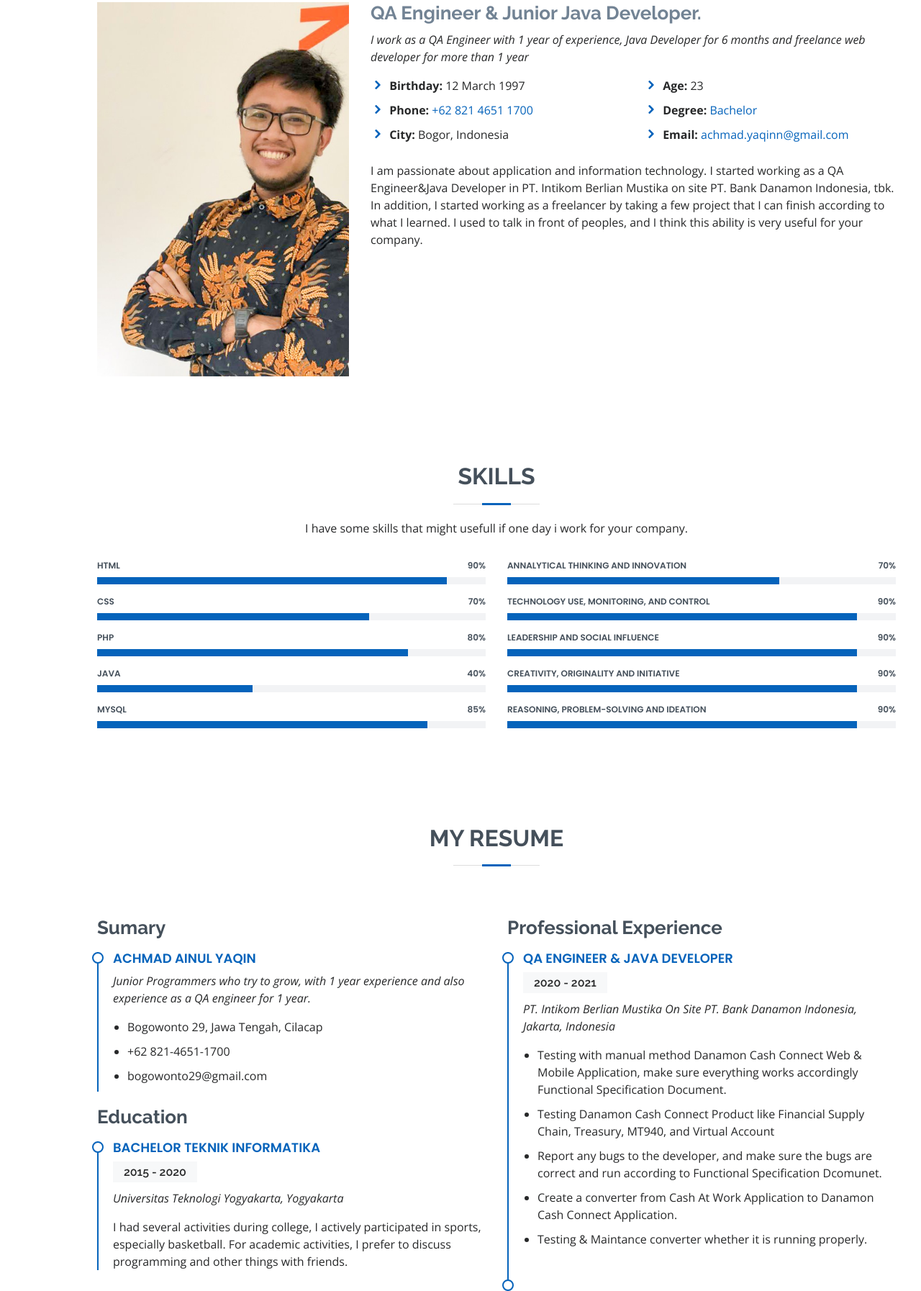
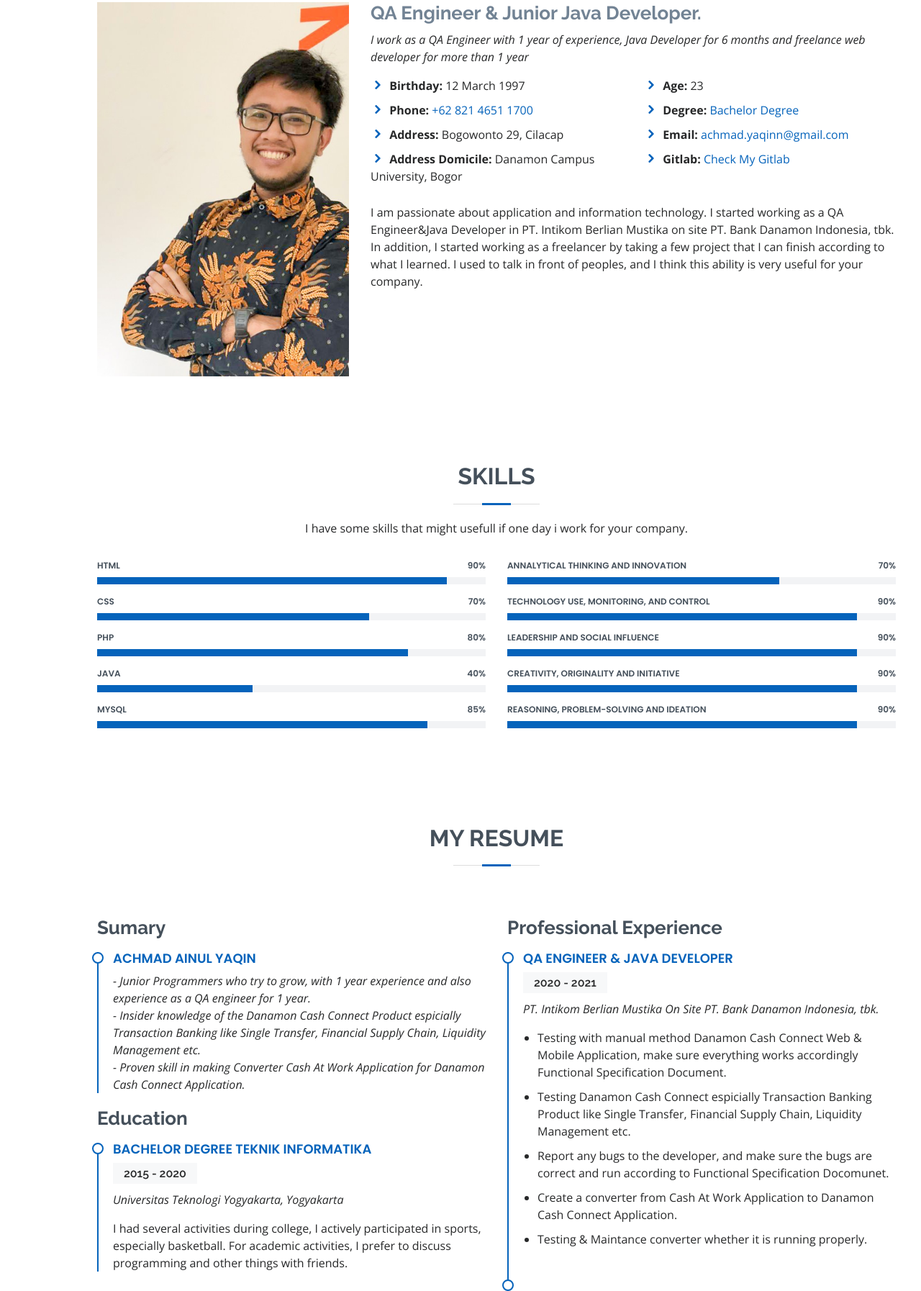
Before and after one commit to ainulyaquen/ainulyaquen.github.io, a plain HTML site: page index.html in a window 1280 px wide. Shown: the part 965-2759 px from the top of the page at 72% size. Drawn offline with nearby package versions, Linux system fonts and the light colour scheme.

Commit message:
Update New

```diff
--- a/index.html
+++ b/index.html
@@ -54,8 +54,9 @@
       <div class="social-links">
         <a href="https://www.instagram.com/ainulyaqinn/" class="instagram"><i class="bx bxl-instagram"></i></a>
         <a href="https://wa.me/6282146511700" class="whatsapp"><i class="bx bxl-whatsapp"></i></a>
-        <a href="https://www.linkedin.com/in/ainul-yaqin-0640a51a6/" class="linkedin"><i class="bx bxl-linkedin"></i></a>
+        <a href="https://www.linkedin.com/in/achmad-ainul-yaqin-0640a51a6//" class="linkedin"><i class="bx bxl-linkedin"></i></a>
         <a href="mailto:achmad.yaqinn@gmail.com" class="icofont-envelope"><i class="bx bxl-envelope"></i></a>
+        <a href="https://gitlab.com/ainulyaqin" class="gitlab"><i class="bx bxl-gitlab"></i></a>
       </div>
     </div>
   </section><!-- End Hero -->
@@ -84,14 +85,16 @@
                 <ul>
                   <li><i class="icofont-rounded-right"></i> <strong>Birthday:</strong> 12 March 1997</li>
                   <li><i class="icofont-rounded-right"></i> <strong>Phone:</strong> <a href="tel:+62 821 4651 1700">+62 821 4651 1700</a></li>
-                  <li><i class="icofont-rounded-right"></i> <strong>City:</strong> Bogor, Indonesia</li>
+                  <li><i class="icofont-rounded-right"></i> <strong>Address:</strong> Bogowonto 29, Cilacap</li>
+                  <li><i class="icofont-rounded-right"></i> <strong>Address Domicile:</strong> Danamon Campus University, Bogor</li>
                 </ul>
               </div>
               <div class="col-lg-6">
                 <ul>
                   <li><i class="icofont-rounded-right"></i> <strong>Age:</strong> 23</li>
-                  <li><i class="icofont-rounded-right"></i> <strong>Degree:</strong> <a href="http://uty.ac.id/">Bachelor</a></li>
+                  <li><i class="icofont-rounded-right"></i> <strong>Degree:</strong> <a href="http://uty.ac.id/">Bachelor Degree</a></li>
                   <li><i class="icofont-rounded-right"></i> <strong>Email:</strong> <a href="mailto:achmad.yaqinn@gmail.com">achmad.yaqinn@gmail.com</a></li>
+                  <li><i class="icofont-rounded-right"></i> <strong>Gitlab:</strong><a href="https://gitlab.com/ainulyaqin">  Check My Gitlab</a></li>
                 </ul>
               </div>
             </div>
@@ -212,17 +215,18 @@
             <div class="resume-item pb-0">
               <h4>Achmad Ainul Yaqin</h4>
               <p><em>
-                Junior Programmers who try to grow, with 1 year experience and also experience as a QA engineer for 1 year.</em></p>
+                - Junior Programmers who try to grow, with 1 year experience and also experience as a QA engineer for 1 year. <br>
+                - Insider knowledge of the Danamon Cash Connect Product espicially Transaction Banking like Single Transfer, Financial Supply Chain, Liquidity Management etc. <br>
+                - Proven skill in making Converter Cash At Work Application for Danamon Cash Connect Application.
+              </em></p>
               <ul>
-                <li>Bogowonto 29, Jawa Tengah, Cilacap</li>
-                <li>+62 821-4651-1700</li>
-                <li>bogowonto29@gmail.com</li>
+
               </ul>
             </div>
 
             <h3 class="resume-title">Education</h3>
               <div class="resume-item">
-              <h4>Bachelor Teknik Informatika</h4>
+              <h4>Bachelor Degree Teknik Informatika</h4>
               <h5>2015 - 2020</h5>
               <p><em>Universitas Teknologi Yogyakarta, Yogyakarta</em></p>
               <p>I had several activities during college, I actively participated in sports, especially basketball. For academic activities, I prefer to discuss programming and other things with friends.</p>
@@ -233,11 +237,11 @@
             <div class="resume-item">
               <h4>QA Engineer &amp; Java Developer</h4>
               <h5>2020 - 2021</h5>
-              <p><em>PT. Intikom Berlian Mustika On Site PT. Bank Danamon Indonesia, Jakarta, Indonesia </em></p>
+              <p><em>PT. Intikom Berlian Mustika On Site PT. Bank Danamon Indonesia, tbk.</em></p>
               <ul>
                 <li>Testing with manual method Danamon Cash Connect Web & Mobile Application, make sure everything works accordingly Functional Specification Document.</li>
-                <li>Testing Danamon Cash Connect Product like Financial Supply Chain, Treasury, MT940, and Virtual Account</li>
-                <li>Report any bugs to the developer, and make sure the bugs are correct and run according to Functional Specification Dcomunet.</li>
+                <li>Testing Danamon Cash Connect espicially Transaction Banking Product like Single Transfer, Financial Supply Chain, Liquidity Management etc.</li>
+                <li>Report any bugs to the developer, and make sure the bugs are correct and run according to Functional Specification Docomunet.</li>
                 <li>Create a converter from Cash At Work Application to Danamon Cash Connect Application.</li>
                 <li>Testing & Maintance converter whether it is running properly.</li>
               </ul>
@@ -265,7 +269,7 @@
             <ul id="portfolio-flters">
               <li data-filter="*" class="filter-active">All</li>
               <li data-filter=".filter-app">Application</li>
-              <li data-filter=".filter-card">certificate</li>
+              <li data-filter=".filter-card">Certificate</li>
               <li data-filter=".filter-web">Website</li>
             </ul>
           </div>
```
